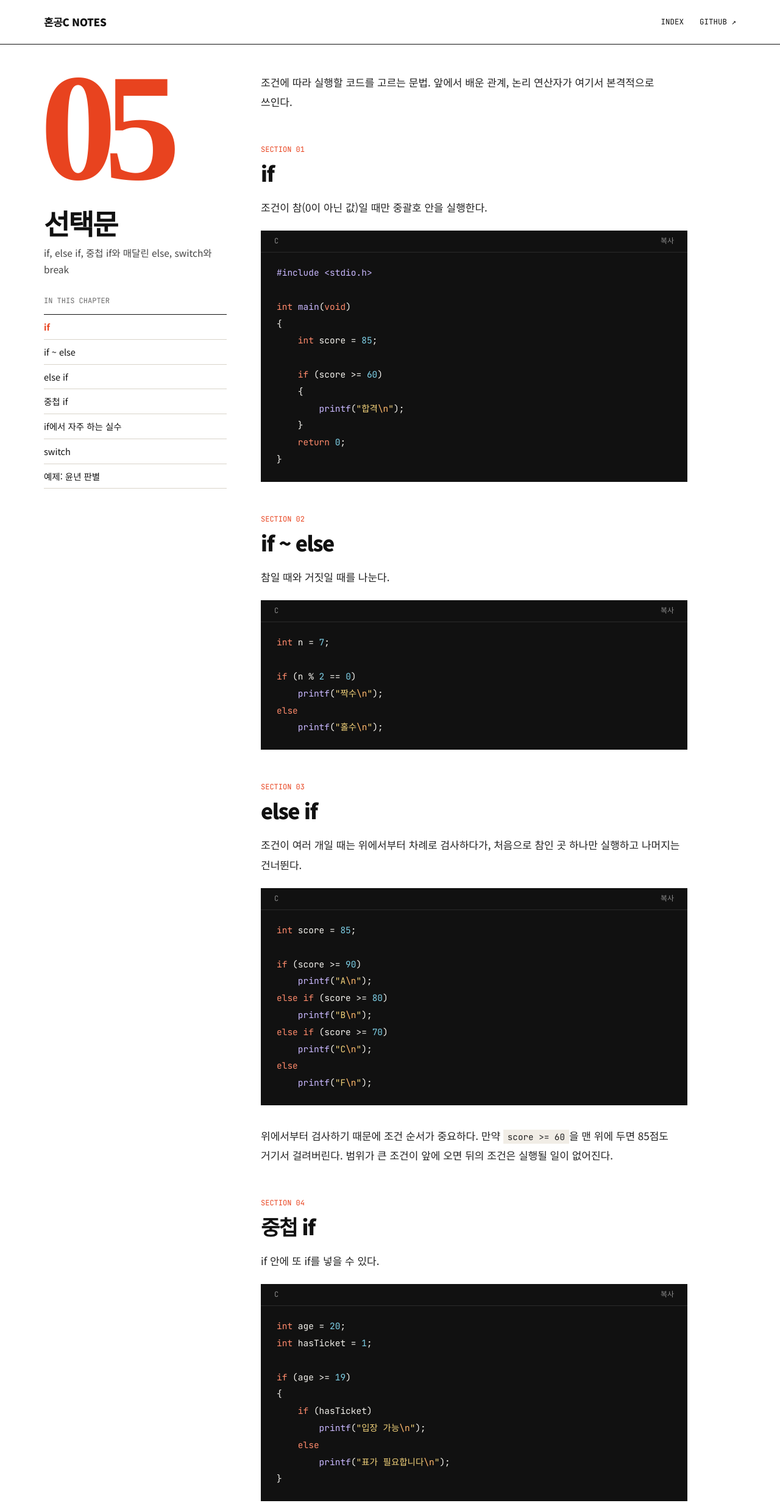
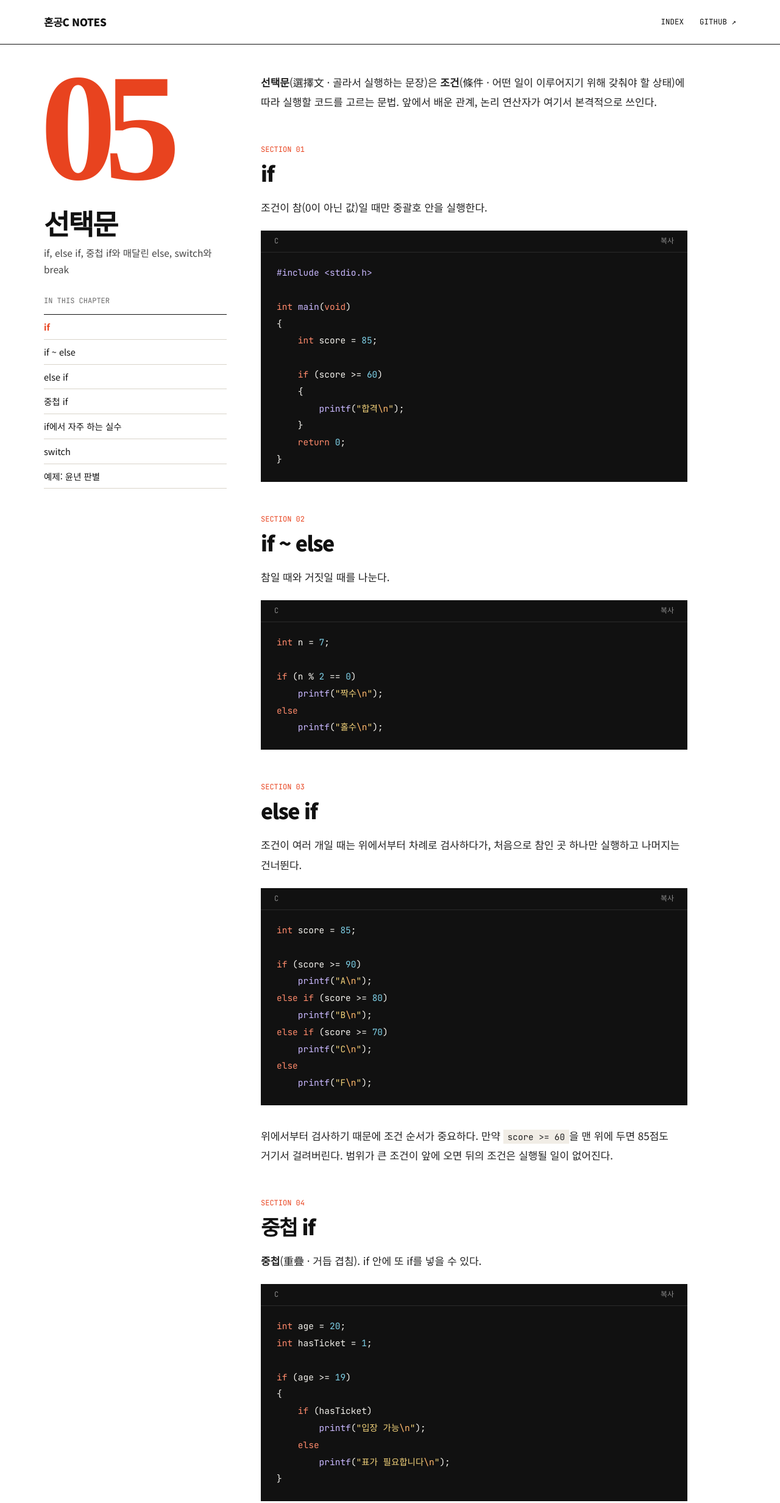
Before and after one commit to Leedonggeon123/C_STUDY, a plain HTML site: page ch05/index.html in a window 1280 px wide. Shown: the top 2464 px of the page at 61% size. Drawn offline with Linux system fonts and the light colour scheme.

Commit message:
Update index.html

```diff
--- a/ch05/index.html
+++ b/ch05/index.html
@@ -25,7 +25,7 @@
   </aside>
   <main class="content">
     <article class="prose">
-<p>조건에 따라 실행할 코드를 고르는 문법. 앞에서 배운 관계, 논리 연산자가 여기서 본격적으로 쓰인다.</p>
+<p><strong>선택문</strong>(選擇文 · 골라서 실행하는 문장)은 <strong>조건</strong>(條件 · 어떤 일이 이루어지기 위해 갖춰야 할 상태)에 따라 실행할 코드를 고르는 문법. 앞에서 배운 관계, 논리 연산자가 여기서 본격적으로 쓰인다.</p>
 <div class="sec-label">SECTION 01</div><h2 id="if">if</h2>
 <p>조건이 참(0이 아닌 값)일 때만 중괄호 안을 실행한다.</p>
 <div class="codewrap"><div class="bar"><span>C</span><button class="copy" type="button">복사</button></div><pre class="hl"><code class="language-c">#include &lt;stdio.h&gt;
@@ -62,7 +62,7 @@ else
     printf("F\n");</code></pre></div>
 <p>위에서부터 검사하기 때문에 조건 순서가 중요하다. 만약 <code>score &gt;= 60</code>을 맨 위에 두면 85점도 거기서 걸려버린다. 범위가 큰 조건이 앞에 오면 뒤의 조건은 실행될 일이 없어진다.</p>
 <div class="sec-label">SECTION 04</div><h2 id="if_1">중첩 if</h2>
-<p>if 안에 또 if를 넣을 수 있다.</p>
+<p><strong>중첩</strong>(重疊 · 거듭 겹침). if 안에 또 if를 넣을 수 있다.</p>
 <div class="codewrap"><div class="bar"><span>C</span><button class="copy" type="button">복사</button></div><pre class="hl"><code class="language-c">int age = 20;
 int hasTicket = 1;
 
```
